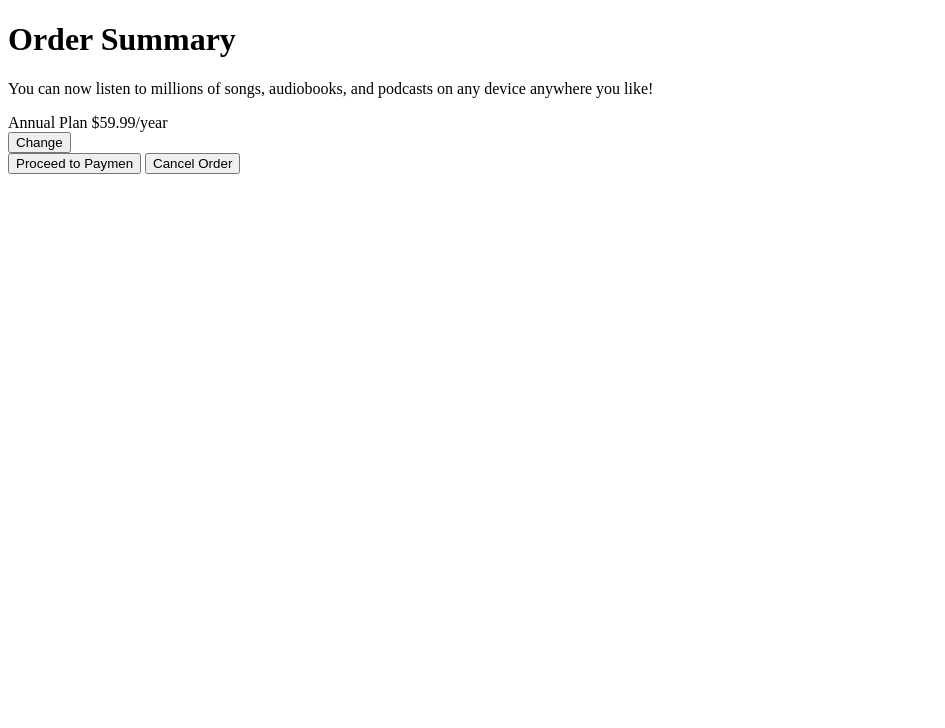
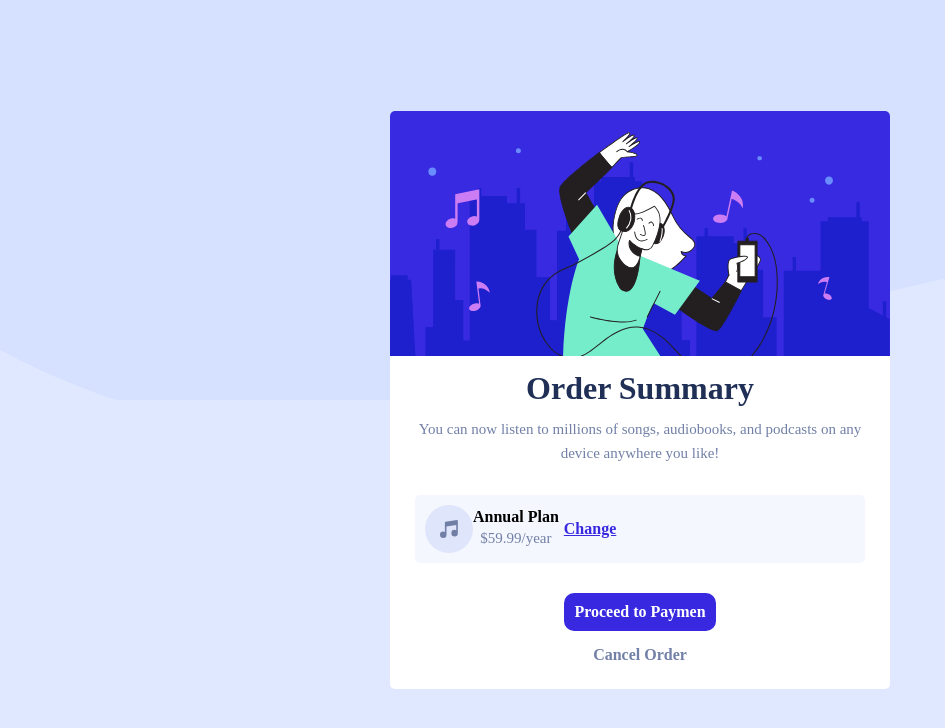
Before and after one commit to Dyego27/Order-summary-component, a plain HTML site: page index.html in a window 1280 px wide. Shown: the whole page, without its empty margins (0-945 px from the left). Drawn offline with Linux system fonts and the light colour scheme.

Commit message:
Fim do projeto

```diff
--- a/index.html
+++ b/index.html
@@ -3,25 +3,29 @@
 <head>
   <meta charset="UTF-8">
   <meta name="viewport" content="width=device-width, initial-scale=1.0"> <!-- displays site properly based on user's device -->
-
+  <link rel="stylesheet" href="style.css">
   <link rel="icon" type="image/png" sizes="32x32" href="./images/favicon-32x32.png">
 
   <title>Frontend Mentor | Order summary card</title>
 </head>
 <body>
-<div class="container">
-  <h1>Order Summary</h1>
-  <p>You can now listen to millions of songs, audiobooks, and podcasts on any
+  <div class="bigimg"></div>
+  <div class="container">
+    <img src="images/illustration-hero.svg" alt="icon music" class="hero">
+    <h1>Order Summary</h1>
+   <p class="desc">You can now listen to millions of songs, audiobooks, and podcasts on any
     device anywhere you like!</p>
-    <div>
-      Annual Plan
-      $59.99/year
+    <div class="princing">
+      <article>
+        <img src="images/icon-music.svg" alt="icon music">
+        <div><h4>Annual Plan</h4> <p>$59.99/year</p></div>
+        <button class="btn btn-change">Change</button>
+      </article>
     </div>
-    <button>Change</button>
-    <div class="buttons">
-      <button>Proceed to Paymen</button>
-      <button>Cancel Order</button>
+      <div class="buttons">
+      <button class="btn btn-primeiro">Proceed to Paymen</button>
+      <button class="btn btn-segundo">Cancel Order</button>
     </div>
-</div>
+  </div>
 </body>
 </html>
--- a/style.css
+++ b/style.css
@@ -0,0 +1,118 @@
+@import url('https://fonts.googleapis.com/css2?family=Big+Shoulders+Display:wght@500&display=swap');
+@import url('https://fonts.googleapis.com/css2?family=Big+Shoulders+Display:wght@700&display=swap');
+@import url('https://fonts.googleapis.com/css2?family=Big+Shoulders+Display:wght@900&display=swap');
+*{
+    margin: 0;
+    padding: 0;
+    box-sizing: border-box;
+}
+body{
+    background-color: hsl(225, 100%, 94%);
+    font-family: "Red Hat Display" serif;
+    text-align: center;
+    display: flex;
+    flex-direction: column;
+    align-items: center;
+    justify-content: center;
+    min-height: 100vh;
+}
+p{
+    font-size: 15px;
+    line-height: 1.6;
+    color: hsl(224, 23%, 55%);
+}
+.container{
+    background-color: #fff;
+    margin: 20px;
+    border-radius: 5px;
+    box-shadow: 3px 3px 3px hsl(228, 45%, .15);
+    padding-bottom: 20px;
+}
+.container .buttons {
+    display: flex;
+    flex-direction: column;
+    align-items: center;
+    justify-content: center;
+}
+.container .princing article{
+    display: flex;
+    align-items: center;
+    justify-content: center;
+}
+container .princing article img{
+    margin-right: 10px;
+}
+.container h1{
+    color: hsl(223, 47%, 23%);
+    margin: 10px 0;
+}
+button{
+    font-family: inherit;
+}
+.btn{
+    border: none;
+    padding: 5px;
+    border-radius: 10px;
+    font-weight: bold;
+    font-size: 16px;
+    cursor: pointer;
+    transition: all 0.2s ease-in-out;
+}
+.btn-change{
+    background-color: transparent;
+    color: hsl(245, 75%, 52%);
+    text-decoration: underline;
+}
+.btn-primeiro{
+    background-color: hsl(245, 75%, 52%);
+    color: #fff;
+    padding: 10px;
+    margin-bottom: 10px;
+}
+.btn-primeiro:hover, .btn-change:hover{
+    opacity: 0.8;
+}
+.btn-segundo{
+    background-color: transparent;
+    color: hsl(224, 23%, 55%);
+}
+.btn-segundo:hover{
+    color: hsl(223, 47%, 23%);
+}
+.bigimg{
+    background: url(./images/pattern-background-mobile.svg)no-repeat center/cover;
+    height: 400px;
+    position: absolute;
+    top: 0;
+    left: 0;
+    right: 0;
+    bottom: 0;
+    z-index: -1;
+}
+.container img.hero{
+    width: 100%;
+    border-radius: 5px 5px 0 0;
+}
+@media (min-width: 768px){
+    .bigimg{
+        background: url(images/pattern-background-desktop.svg);
+        height: 50vh;
+    }
+
+    .container{
+        width: 500px;
+    }
+}
+.container .princing{
+    margin: 30px auto ;
+    padding: 10px;
+    background-color:  hsl(225, 100%, 98%);
+    width: 90%;
+    border-radius: 5px;
+    display: flex;
+    align-items: center;
+    justify-content: space-between;
+}
+.container p.desc {
+    padding: 0 20px;
+}
```
